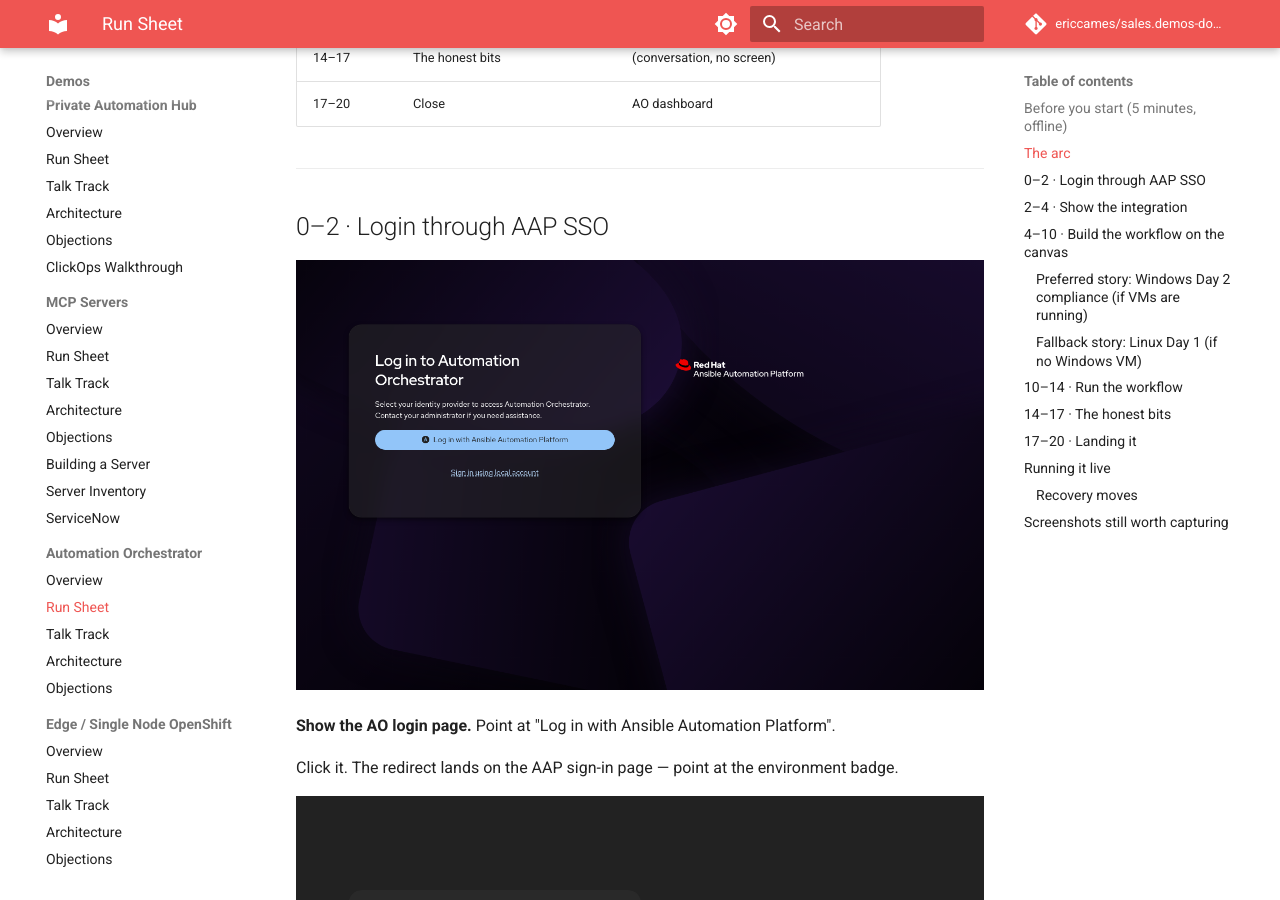
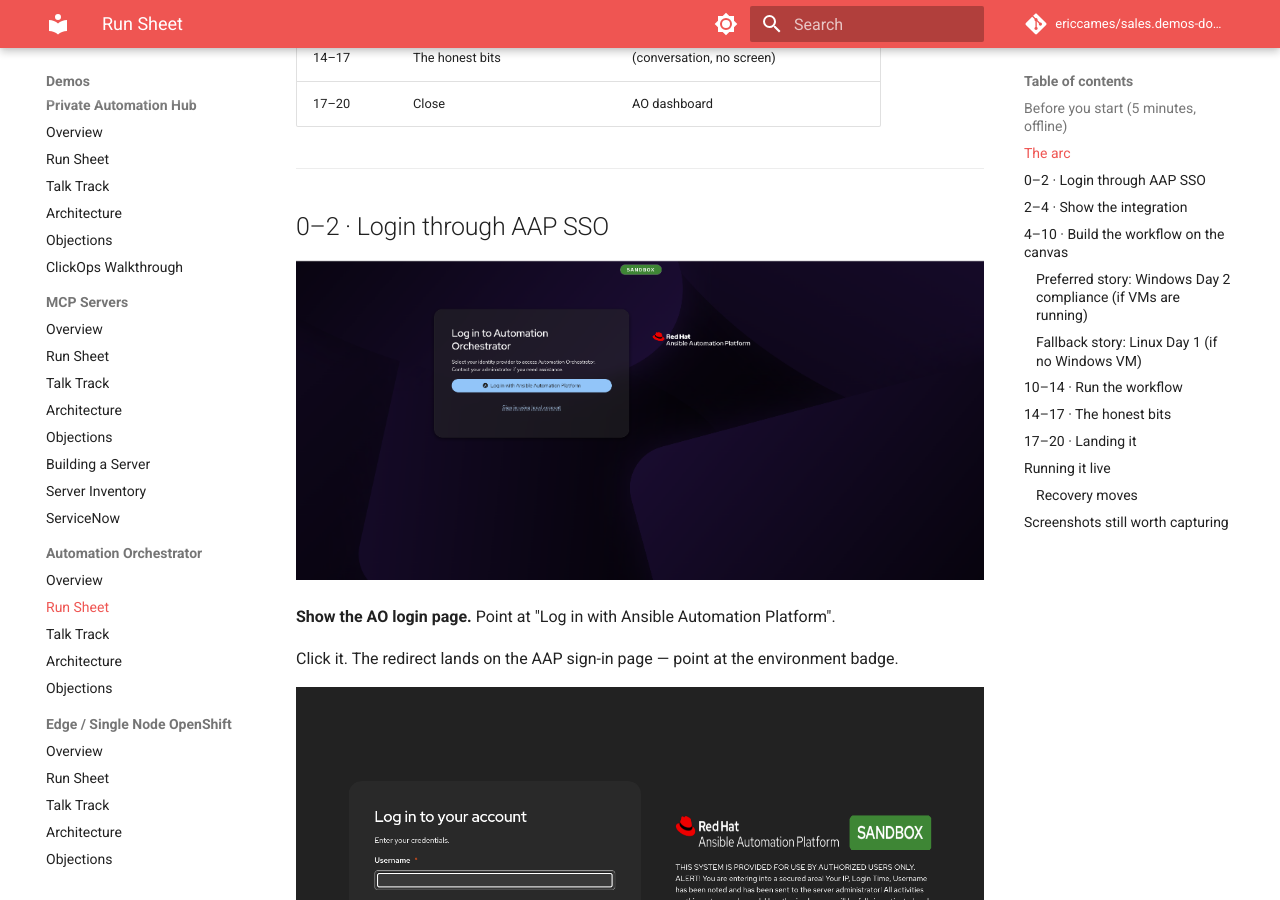
Before and after one commit to ericcames/sales.demos-docs, an MkDocs documentation site: the page built from docs/demos/automation-orchestrator/run-sheet.md, in a window 1280 px wide and 900 px high, scrolled down 1282 px. Built offline with MkDocs 1.6.1 and Material for MkDocs 9.7.7, drawn with Linux system fonts in a browser that asks for light colours; comment, search, counter and statistics services are not loaded.

Commit message:
docs: update AO login screenshot to show environment badge (#484)
The aap-env-badge extension now paints the SANDBOX pill on the AO login
page. Replace the old screenshot (no badge) and update the alt text.

Co-Authored-By: Claude Opus 4.6 <noreply@anthropic.com>

```diff
--- a/docs/demos/automation-orchestrator/run-sheet.md
+++ b/docs/demos/automation-orchestrator/run-sheet.md
@@ -44,7 +44,7 @@ that, present from this.
 
 ## 0–2 · Login through AAP SSO
 
-![AO login page — SSO button, no environment badge](../../images/ao-login-page.png)
+![AO login page — SSO button, SANDBOX badge at the top](../../images/ao-login-page.png)
 
 **Show the AO login page.** Point at "Log in with Ansible Automation Platform".
 
```
Also changed, not shown: docs/images/ao-login-page.png.
